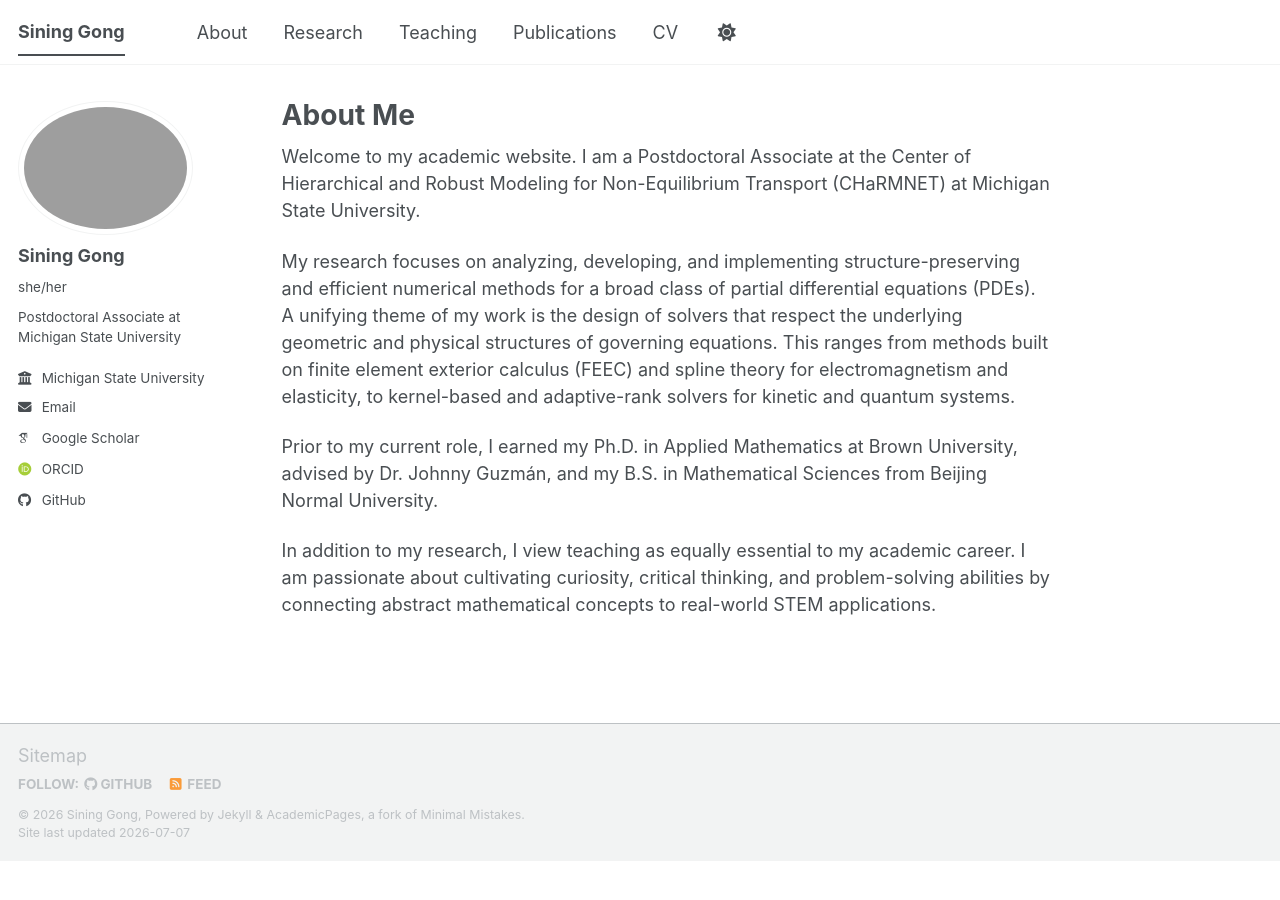
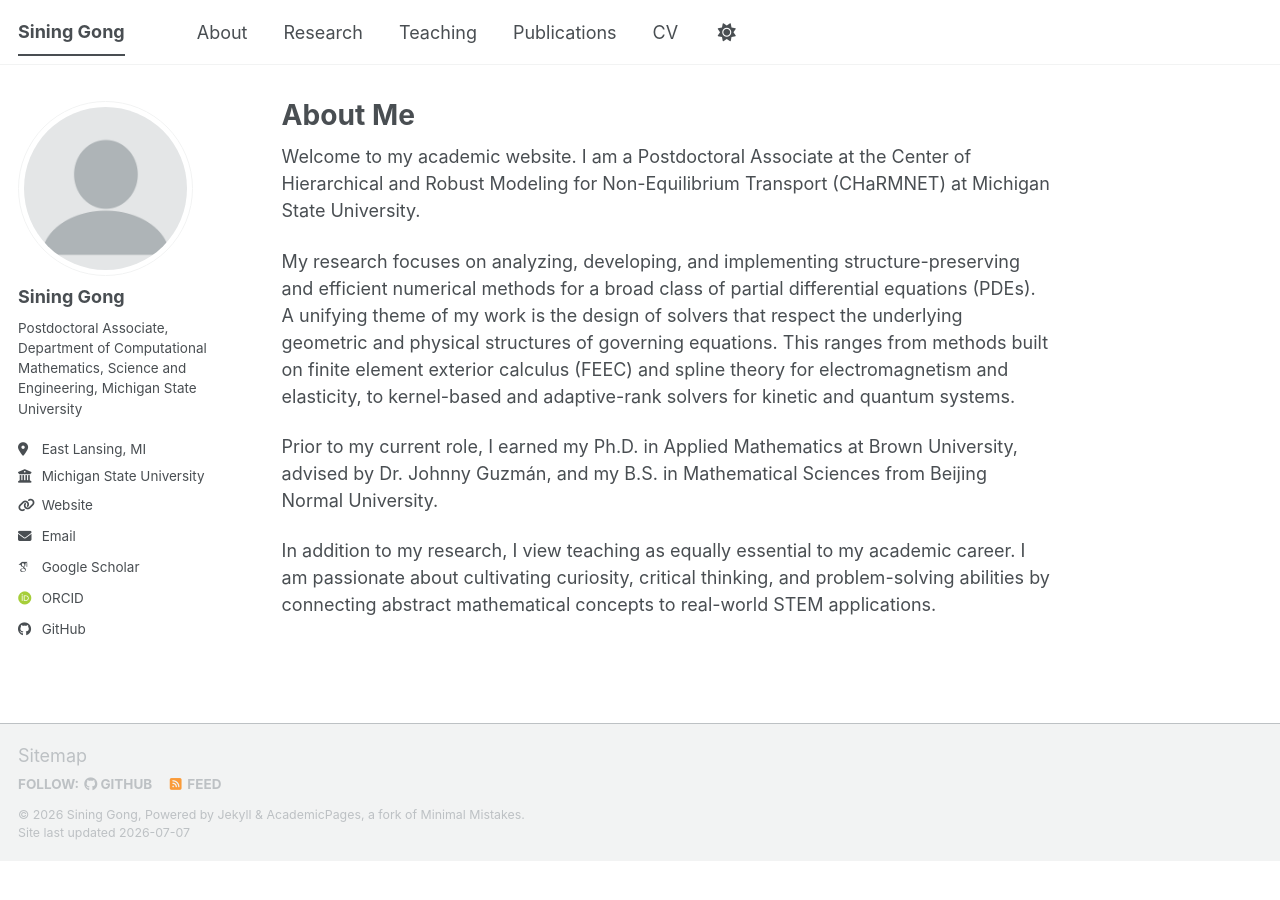
Before and after one commit to sgong11/sgong11.github.io, a Jekyll site: the page built from _pages/about.md, in a window 1280 px wide. Built offline with Jekyll 4.4.1, drawn with Linux system fonts in a browser that asks for light colours; some web fonts are replaced; a script bundle is joined from its source files by our own code; library files that are not in the unit come from our copies.

Commit message:
Update _config.yml

```diff
--- a/_config.yml
+++ b/_config.yml
@@ -9,41 +9,59 @@
 # Basic Site Settings
 locale                   : "en-US"
 site_theme               : "default" # The available themes options are "default", "air", "sunrise", "mint", "dirt" and "contrast"
-title                    : "Sining Gong"
-title_separator          : "-"
-name                     : "Sining Gong"
-description              : "Personal website of Sining Gong."   # Update this with a general description of your site, this is the default if not overridden by a page
-url                      : https://sgong11.github.io # The base hostname & protocol for your site e.g. "https://[your GitHub username].github.io",
-                                                           # or if you already have some other page hosted on Github then use "https://[your GitHub username].github.io/[Your Repo Name]"
-# baseurl                  : "" # the subpath of your site, e.g. "/blog"
-# repository               : "academicpages/academicpages.github.io"
+# title                    : "Sining Gong"
+# title_separator          : "-"
+# name                     : "Sining Gong"
+# description              : "Personal website of Sining Gong."   # Update this with a general description of your site, this is the default if not overridden by a page
+# url                      : https://sgong11.github.io # The base hostname & protocol for your site e.g. "https://[your GitHub username].github.io",
+#                                                            # or if you already have some other page hosted on Github then use "https://[your GitHub username].github.io/[Your Repo Name]"
+# # baseurl                  : "" # the subpath of your site, e.g. "/blog"
+# # repository               : "academicpages/academicpages.github.io"
 
-# Site Author - The following control what appear as part of the author content on the side bar.
-#               If a field is blank the icon and link will not appear, otherwise it will be shown.
-#               Additional customization can be done by editing /_includes/author-profile.html
-# Author Profile
+# # Site Author - The following control what appear as part of the author content on the side bar.
+# #               If a field is blank the icon and link will not appear, otherwise it will be shown.
+# #               Additional customization can be done by editing /_includes/author-profile.html
+# # Author Profile
+# author:
+#   name: "Sining Gong"
+#   pronouns         : "she/her"
+#   bio: "Postdoctoral Associate at Michigan State University"
+#   avatar: "atBrown.JPG" # You will need to upload a photo of yourself to the /images/ folder
+#   employer: "Michigan State University"
+#   email: "gongsini@msu.edu"
+
+#   # Academic websites
+#   academia         : # URL
+#   arxiv            : # URL - Update with the correct link to your profile
+#   googlescholar    : "https://scholar.google.com/citations?user=Nc6ouw4AAAAJ&hl=en"
+#   inspire-hep      : # URL
+#   impactstory      : # URL
+#   orcid            : "https://orcid.org/0000-0002-8049-2302"
+#   semantic         : # URL
+#   ssrn             : # URL
+#   pubmed           : #
+#   researchgate     : # URL
+#   scopus           : # URL
+#   zotero           : # URL
+title: "Sining Gong"
+name: &name "Sining Gong"
+description: &description "Postdoctoral Associate in Computational Mathematics, Science and Engineering at Michigan State University"
+url: "https://sgong11.github.io"
+baseurl: ""
+repository: "sgong11/sgong11.github.io"
+
 author:
+  avatar: "profile.png"
   name: "Sining Gong"
-  pronouns         : "she/her"
-  bio: "Postdoctoral Associate at Michigan State University"
-  avatar: "atBrown.JPG" # You will need to upload a photo of yourself to the /images/ folder
+  pronouns:
+  bio: "Postdoctoral Associate, Department of Computational Mathematics, Science and Engineering, Michigan State University"
+  location: "East Lansing, MI"
   employer: "Michigan State University"
+  uri: "https://sgong11.github.io"
   email: "gongsini@msu.edu"
-
-  # Academic websites
-  academia         : # URL
-  arxiv            : # URL - Update with the correct link to your profile
-  googlescholar    : "https://scholar.google.com/citations?user=Nc6ouw4AAAAJ&hl=en"
-  inspire-hep      : # URL
-  impactstory      : # URL
-  orcid            : "https://orcid.org/0000-0002-8049-2302"
-  semantic         : # URL
-  ssrn             : # URL
-  pubmed           : #
-  researchgate     : # URL
-  scopus           : # URL
-  zotero           : # URL
-
+  googlescholar: "https://scholar.google.com/citations?user=Nc6ouw4AAAAJ&hl=en"
+  orcid: "https://orcid.org/0000-0002-8049-2302"
+  github: "sgong11"
 
   # Repositories and software development
   bitbucket        : # Username - Update with your username on the site
```
